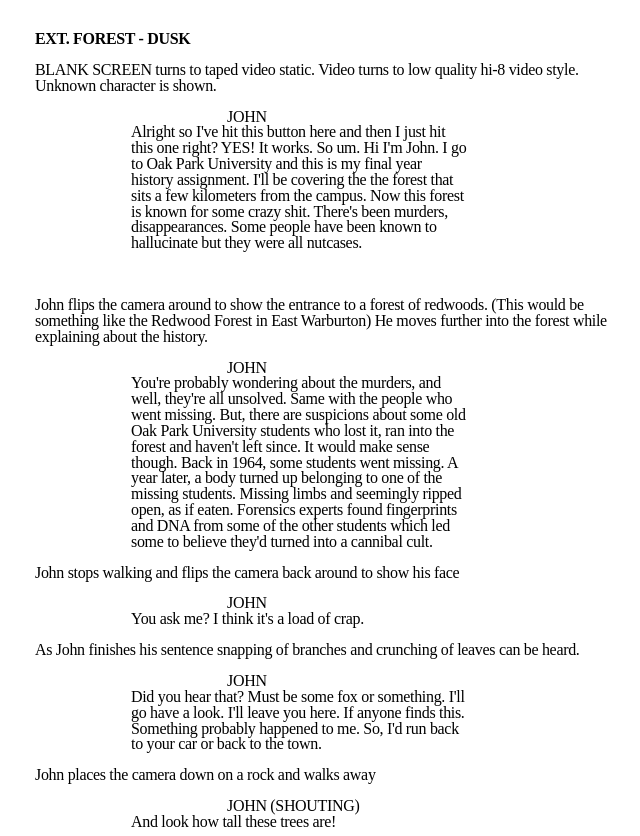
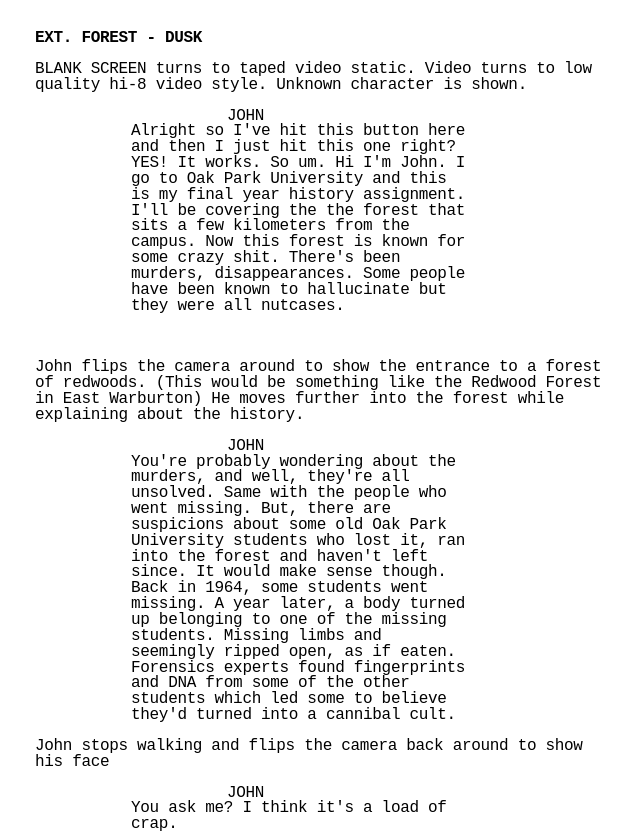
Before and after one commit to Reave2323/Scripts-drafts-website, a plain HTML site: page Draft1.html in a window 1280 px wide. Shown: the top 836 px of the page, without its empty margins (117-757 px from the left). Drawn offline with Linux system fonts and the light colour scheme.

Commit message:
Add files via upload

```diff
--- a/Draft1.html
+++ b/Draft1.html
@@ -1,5 +1,5 @@
 <!DOCTYPE HTML PUBLIC "-//W3C//DTD HTML 4.0//EN" "http://www.w3.org/TR/REC-html40/strict.dtd">
-<html><head><title>Draft1</title><script>function Home(){window.location="index.html"}</script><meta name="qrichtext" content="1" /><meta http-equiv="Content-Type" content="text/html; charset=utf-8" /><style type="text/css">p, li { white-space: pre-wrap; } body { width: 816px; }</style></head><body style=" font-family:'Causality Courier'; font-size:12pt; font-weight:400; font-style:normal; letter-spacing:-0.02em;">
+<html><head><script>function Home(){window.location="index.html"}</script><meta name="qrichtext" content="1" /><meta http-equiv="Content-Type" content="text/html; charset=utf-8" /><style type="text/css">p, li { white-space: pre-wrap; } body { width: 816px; }</style></head><body style=" font-family:'Courier New'; font-size:12pt; font-weight:400; font-style:normal; letter-spacing:-0.02em;">
 <p style=" margin-top:31px; margin-bottom:0px; margin-left:144px; margin-right:96px; -qt-block-indent:0; text-indent:0px; line-height:15.84px; -qt-line-height-type: fixed;"><span style=" font-weight:600; color:#000000;">EXT. FOREST - DUSK</span></p>
 <p style=" margin-top:15px; margin-bottom:0px; margin-left:144px; margin-right:96px; -qt-block-indent:0; text-indent:0px; line-height:15.84px; -qt-line-height-type: fixed;"><span style=" color:#000000;">BLANK SCREEN turns to taped video static. Video turns to low quality hi-8 video style. Unknown character is shown. </span></p>
 <p style=" margin-top:15px; margin-bottom:0px; margin-left:336px; margin-right:120px; -qt-block-indent:0; text-indent:0px; line-height:15.84px; -qt-line-height-type: fixed;"><span style=" color:#000000; text-transform:uppercase;">JOHN</span></p>
```
